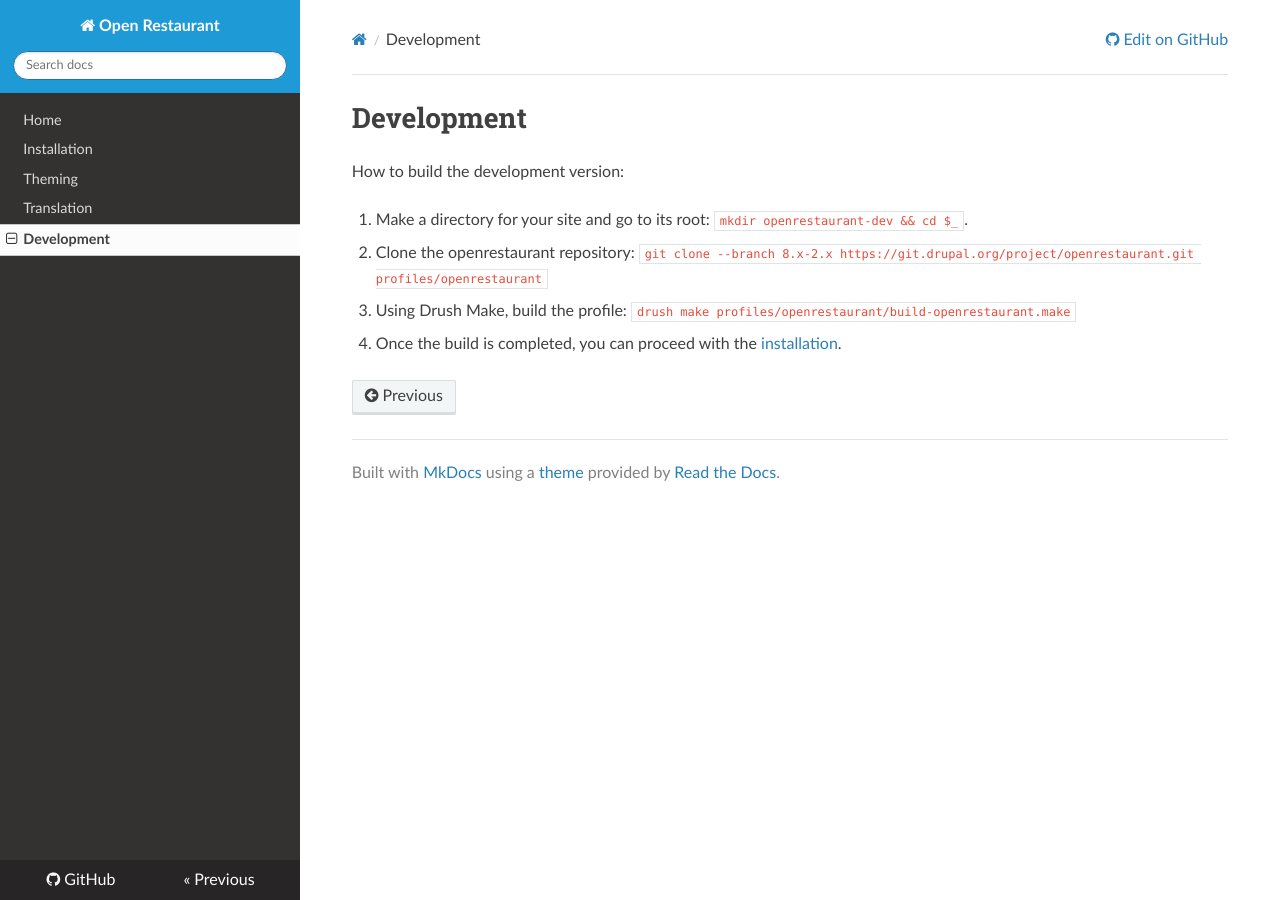
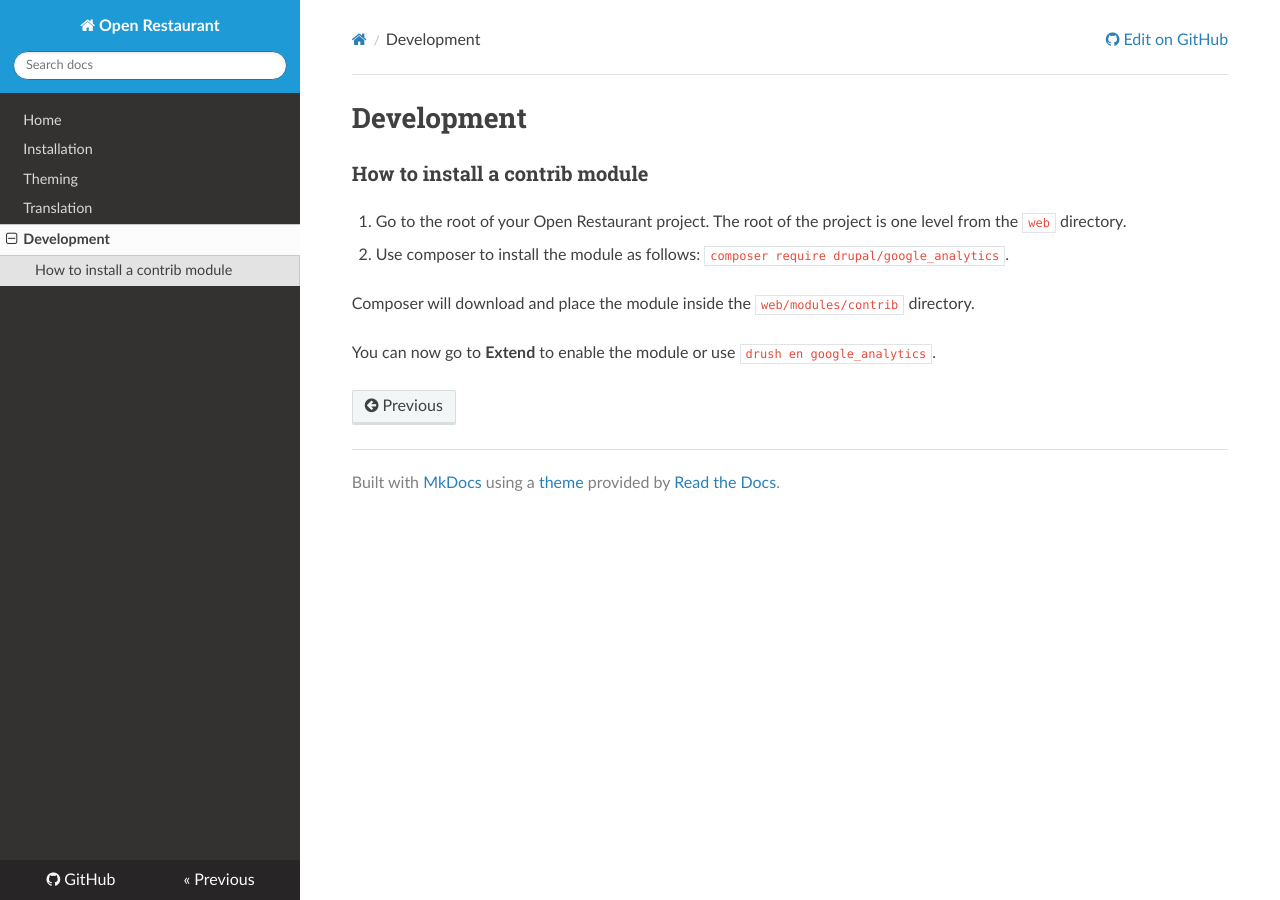
Before and after one commit to openrestaurant/docs, an MkDocs documentation site: the page built from docs/development.md, in a window 1280 px wide. Built offline with MkDocs 1.6.1, drawn with Linux system fonts in a browser that asks for light colours; nearby versions of some CDN libraries; old or Windows-style settings are respelled for this version of MkDocs.

Commit message:
Update development.md

```diff
--- a/docs/development.md
+++ b/docs/development.md
@@ -1,8 +1,10 @@
 # Development
 
-How to build the development version:
+### How to install a contrib module
 
-1. Make a directory for your site and go to its root: `mkdir openrestaurant-dev && cd $_`.
-2. Clone the openrestaurant repository: `git clone --branch 8.x-2.x https://git.drupal.org/project/openrestaurant.git profiles/openrestaurant`
-3. Using Drush Make, build the profile: `drush make profiles/openrestaurant/build-openrestaurant.make`
-4. Once the build is completed, you can proceed with the [installation](installation).
+1. Go to the root of your Open Restaurant project. The root of the project is one level from the `web` directory.
+2. Use composer to install the module as follows: `composer require drupal/google_analytics`.
+
+Composer will download and place the module inside the `web/modules/contrib` directory.
+
+You can now go to **Extend** to enable the module or use `drush en google_analytics`.
```
